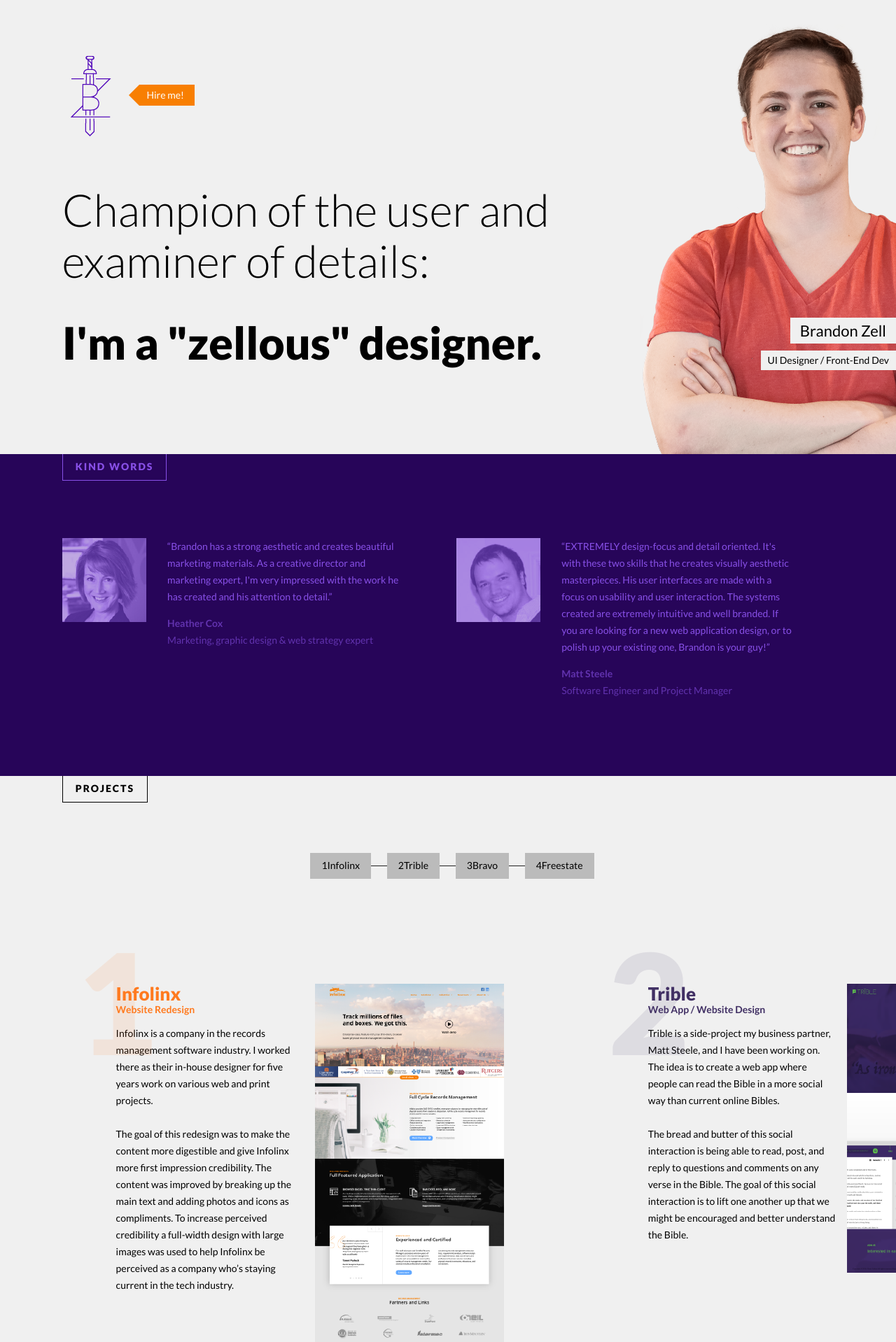
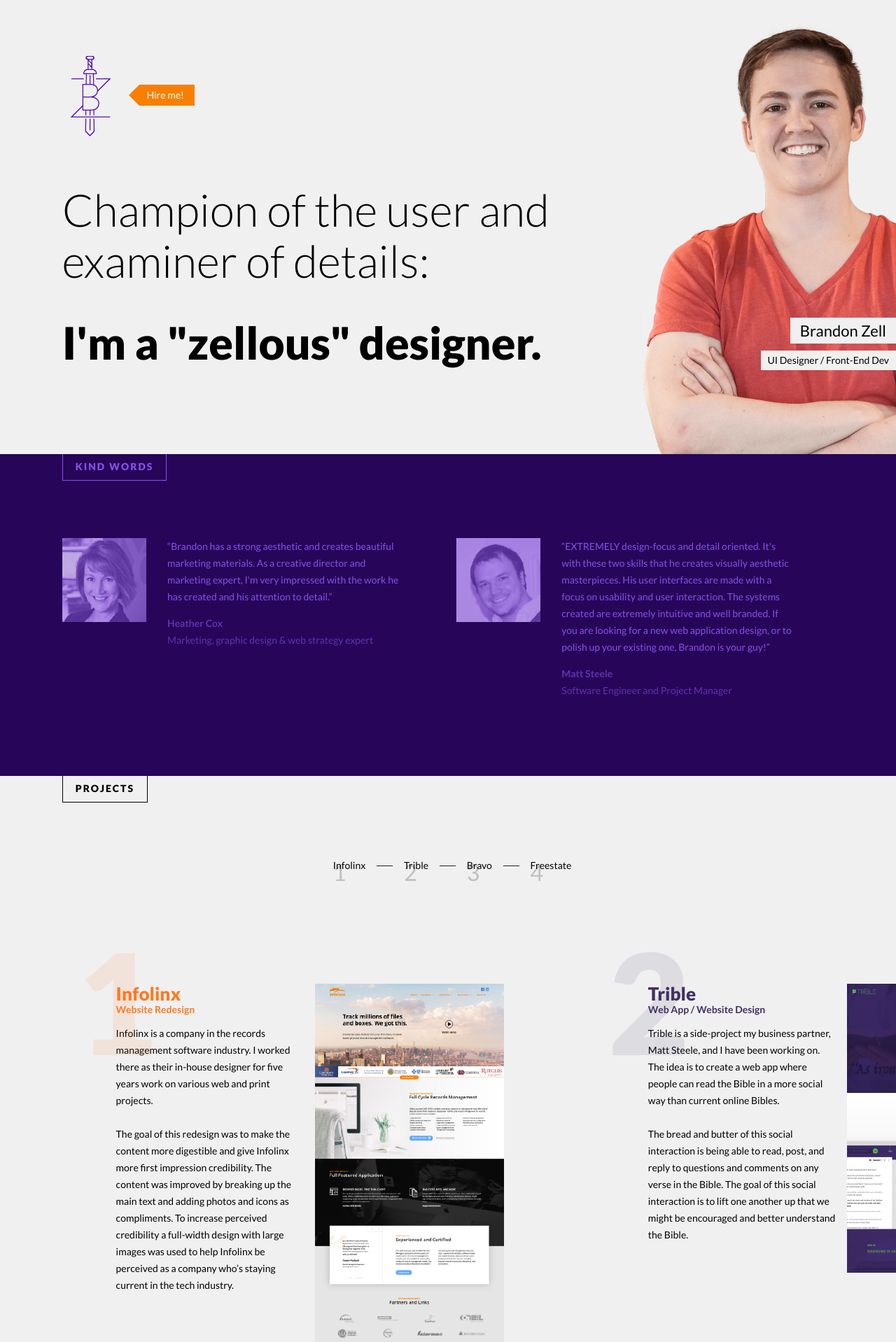
Before and after one commit to bzle/brandonz-me, a Jekyll site: the page built from index.html, in a window 1280 px wide. Shown: the top 1918 px of the page at 70% size. Built offline with Jekyll 4.4.1, drawn with Linux system fonts in a browser that asks for light colours; nearby versions of some CDN libraries.

Commit message:
Updated '/css/style.scss' via CloudCannon

```diff
--- a/css/style.scss
+++ b/css/style.scss
@@ -917,12 +917,17 @@ header {
     text-align: center;
 }
 .project__link {
-    background-color: #bbb;
+    background-color: $gray;
     display: inline-block;
     margin: 10px;
     padding: 10px 16px;
     position: relative;
     z-index: 10;
+}
+.project__link span {
+    font-size: 32px;
+    position: absolute;
+    opacity: 0.2;
 }
 .projects__nav-line {
     background-color: $black;
```
